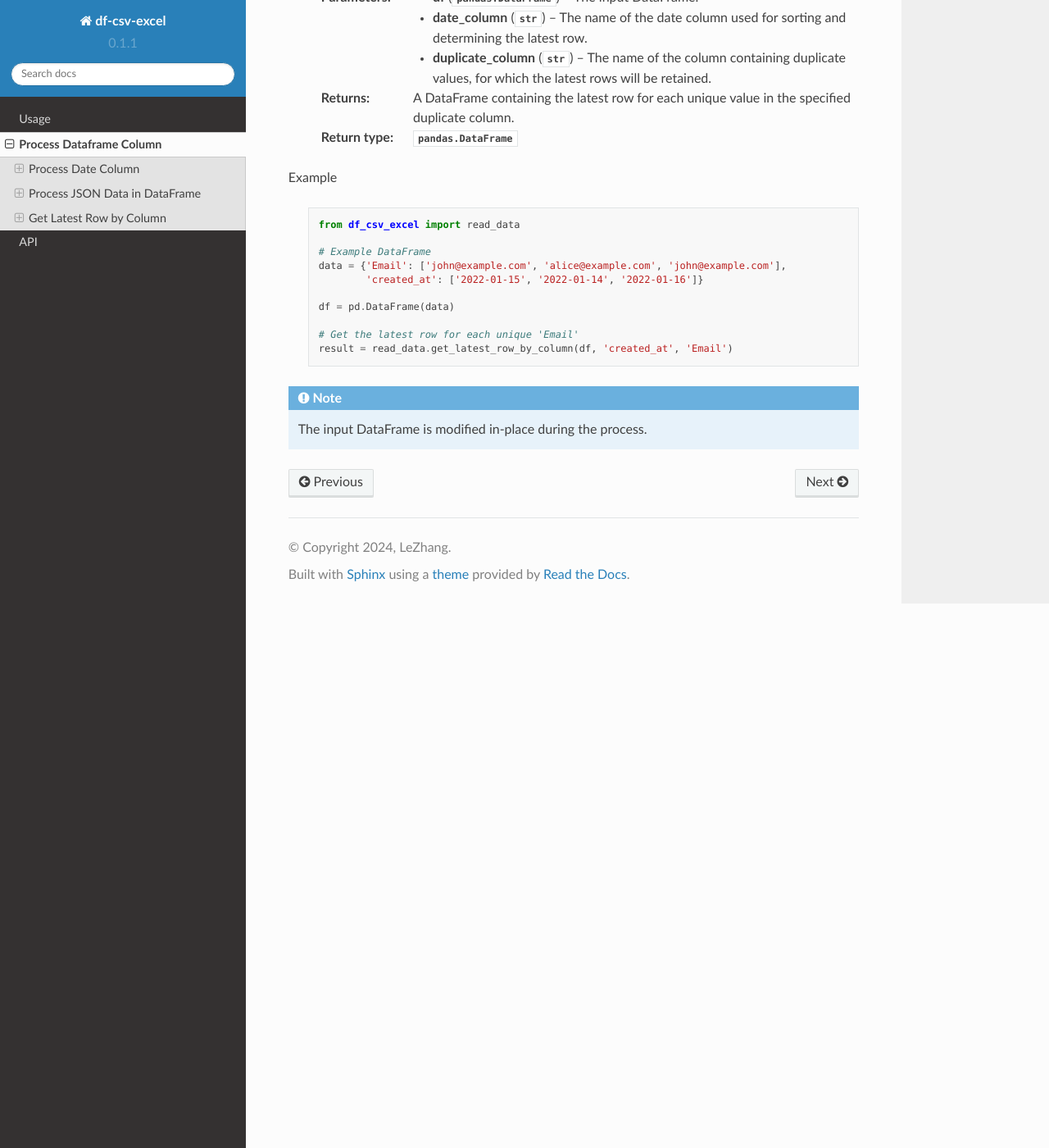
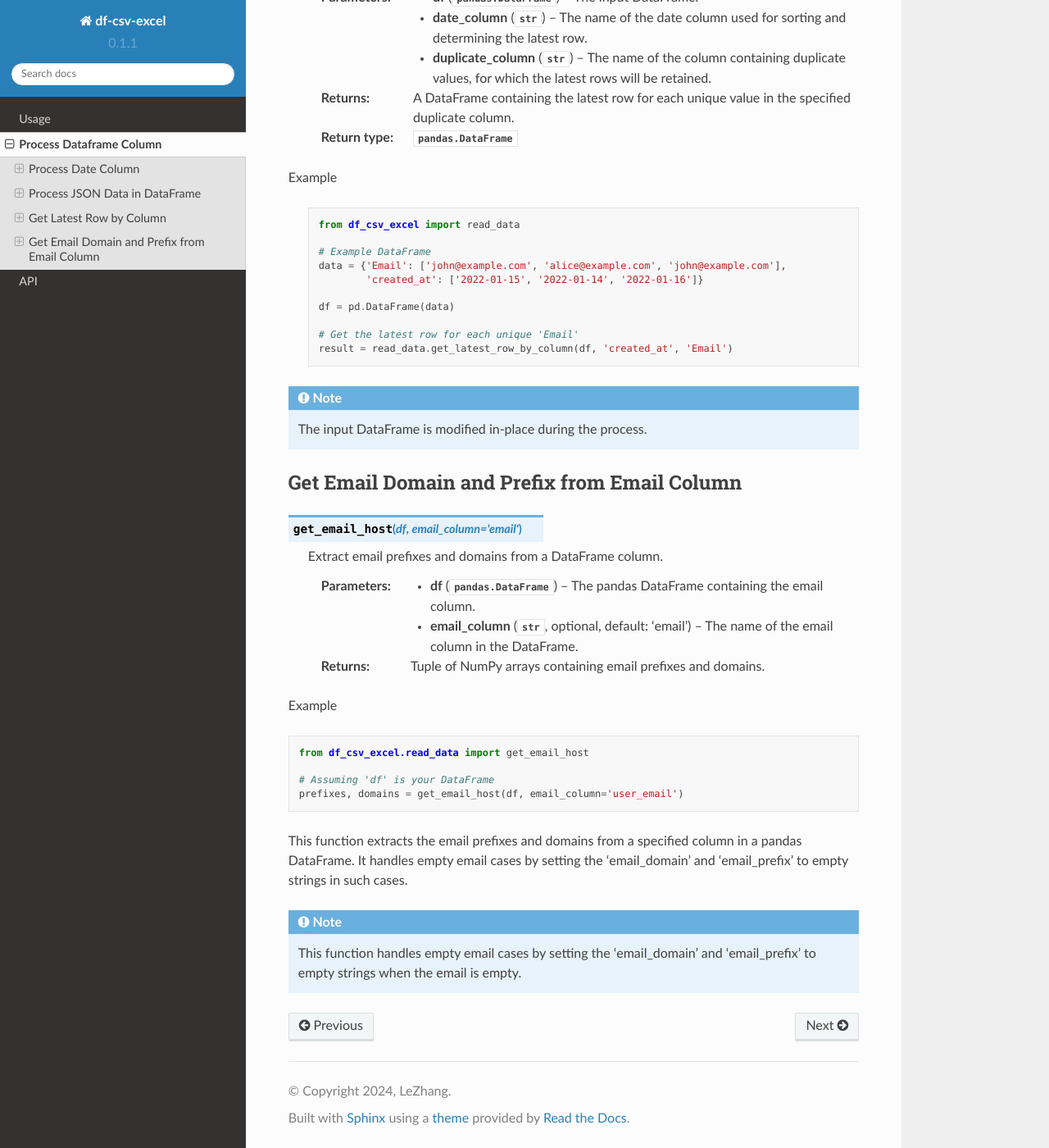
Before and after one commit to cheerzhang/read_doc_1, a Sphinx documentation site: the page built from docs/source/process_dataframe_column.rst, in a window 1280 px wide and 1400 px high, scrolled down 1797 px. Shown: the whole window at 82% size. Built offline with Sphinx 7.4.7 and the Read the Docs theme 2.0.0, drawn with Linux system fonts in a browser that asks for light colours.

Commit message:
Update process_dataframe_column.rst

```diff
--- a/docs/source/process_dataframe_column.rst
+++ b/docs/source/process_dataframe_column.rst
@@ -120,3 +120,36 @@ Example
 .. note::
 
    The input DataFrame is modified in-place during the process.
+
+
+Get Email Domain and Prefix from Email Column
+--------------------
+
+.. function:: get_email_host(df, email_column='email')
+
+   Extract email prefixes and domains from a DataFrame column.
+
+   :param df: The pandas DataFrame containing the email column.
+   :type df: :class:`pandas.DataFrame`
+
+   :param email_column: The name of the email column in the DataFrame.
+   :type email_column: :class:`str`, optional, default: 'email'
+
+   :return: Tuple of NumPy arrays containing email prefixes and domains.
+
+Example
+
+.. code-block:: python
+
+      from df_csv_excel.read_data import get_email_host
+
+      # Assuming 'df' is your DataFrame
+      prefixes, domains = get_email_host(df, email_column='user_email')
+
+This function extracts the email prefixes and domains from a specified column in a pandas DataFrame. It handles empty email cases by setting the 'email_domain' and 'email_prefix' to empty strings in such cases.
+
+
+
+.. note::
+
+      This function handles empty email cases by setting the 'email_domain' and 'email_prefix' to empty strings when the email is empty.
```
